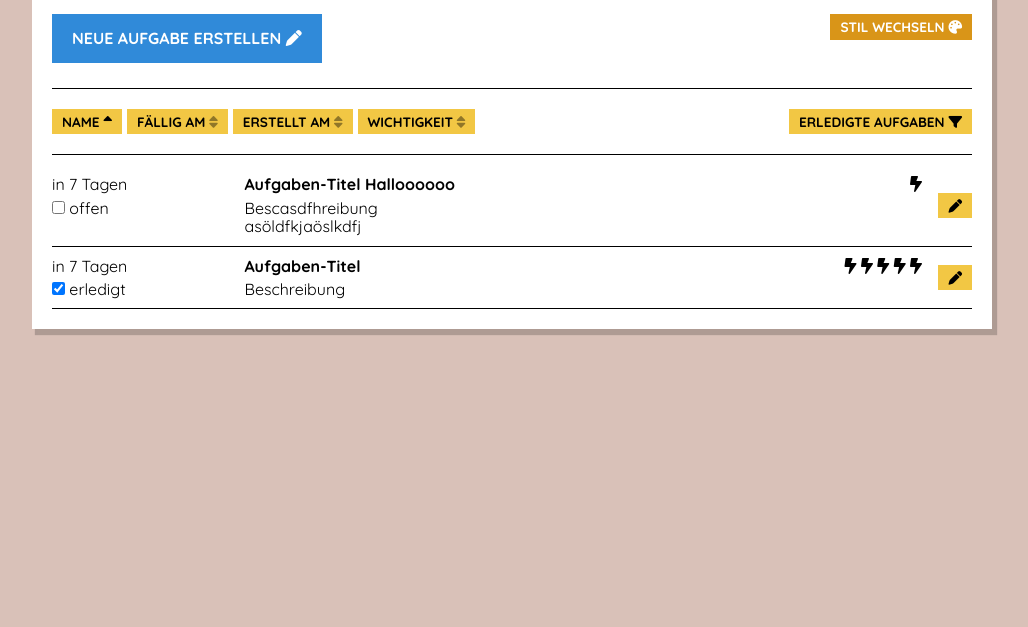
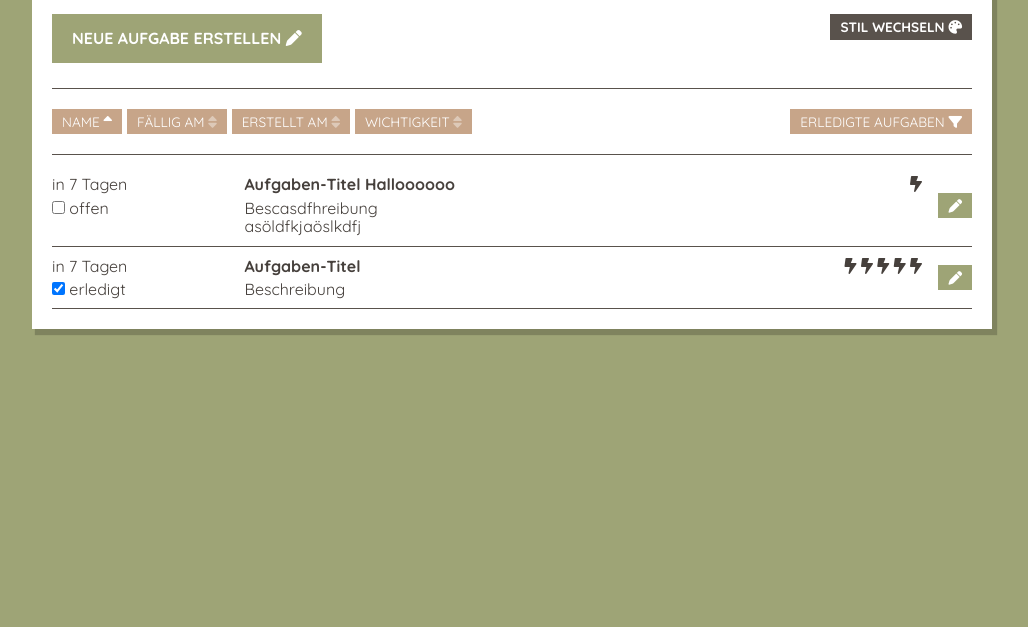
Before and after one commit to heidomat/casfee-projekt-1, a website: page source/public/index.html in a window 1280 px wide. Shown: the part 173-800 px from the top of the page, without its empty margins (128-1156 px from the left). Drawn offline with nearby package versions, Linux system fonts and the light colour scheme.

Commit message:
color adjustments

```diff
--- a/source/public/styles/index.css
+++ b/source/public/styles/index.css
@@ -4,49 +4,31 @@
 GENERAL
  */
 
-/* Style 1*/
-/*
-blue: #308AD9;
-yellow: #F2C744;
-orange: #D99518;
-red: #D96E48;
-lightbrown: #D9C1B8;
-
-*/
 body {
-  --body-bg-color: #D9C1B8;
-  --body-color: #000;
+  --body-bg-color: #9ea476;
+  --body-color: #46403c;
   --app-bg-color: #fff;
-  --btn-bg-color: #F2C744;
+  --btn-bg-color: #c7a589;
+  --btn-color: #fff;
   --hover-brightness: 0.8;
 
-  --btn-new-bg-color: #308AD9;
+  --btn-new-bg-color: #9ea476;
   --btn-new-color: #fff;
 
-  --btn-togglestyle-bg-color: #D99518;
+  --btn-togglestyle-bg-color: #59524c;
   --btn-togglestyle-color: #fff;
 
-  --input-border-color: #D9C1B8;
+  --input-border-color: #59524c;
 
-  --general-border-color: #000;
+  --general-border-color: #59524c;
 }
-
-/* Style 2 */
-/*
-off-white: #f2f2f2;
-lightgray: #D9D9D9;
-gray: #8C8C8C;
-darkgray: #404040;
-black: #0D0D0D;
-*/
-
 
 body.dark-mode {
   --body-color: #fff;
   --body-bg-color: #0D0D0D;
   --app-bg-color: #404040;
 
-  --btn-bg-color: #D9D9D9;
+  --btn-bg-color: #8C8C8C;
   --hover-brightness: 0.8;
 
   --btn-new-bg-color: #fff;
@@ -142,14 +124,13 @@ h1 {
   margin: 0 0 5px 5px;
 }
 
-
-
 /*
 BUTTONS
  */
 .btn {
   border: none;
   background: var(--btn-bg-color);
+  color: var(--btn-color);
   text-transform: uppercase;
   font-weight: bold;
   font-size: 0.85rem;
@@ -168,6 +149,11 @@ BUTTONS
 
 }
 
+.btn--sorting,
+.btn--filter {
+  font-weight: normal;
+}
+
 .btn--sorting .fa-sort {
   opacity:0.4;
 }
@@ -177,10 +163,13 @@ BUTTONS
   color: var(--btn-togglestyle-color);
 }
 
-.btn.action__new {
+.btn.action__new,
+.btn.action__edit {
   background: var(--btn-new-bg-color);
   color: var(--btn-new-color);
 }
+
+
 
 /*
 Tasklist
```
Also changed, not shown: source/public/scripts/index.js (+23 -0 lines).
